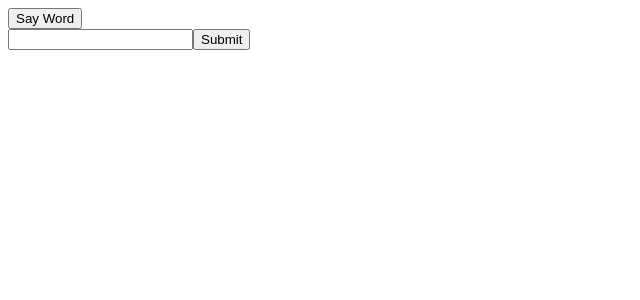
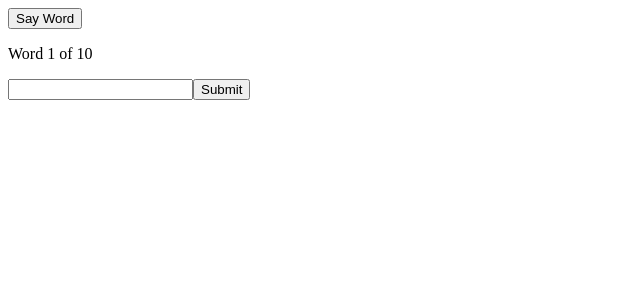
Before and after one commit to SpencerTruett/Vue-Spelling-Test, a Vue app: page / in a window 1280 px wide. Shown: the top 300 px of the page, without its empty margins (0-640 px from the left). Built offline with nearby package versions, Linux system fonts and the light colour scheme.

Commit message:
added count of which word we're on

```diff
--- a/src/App.vue
+++ b/src/App.vue
@@ -2,6 +2,7 @@
   <div>
     <div v-if="!testFinished">
       <Speech :word="questions[activeIndex].word" />
+      <p>Word {{ activeIndex + 1 }} of {{ questions.length }}</p>
       <form @submit.prevent="handleSubmit">
         <input type="text" spellcheck="false" v-model="userInput" />
         <button type="submit">Submit</button>
```
